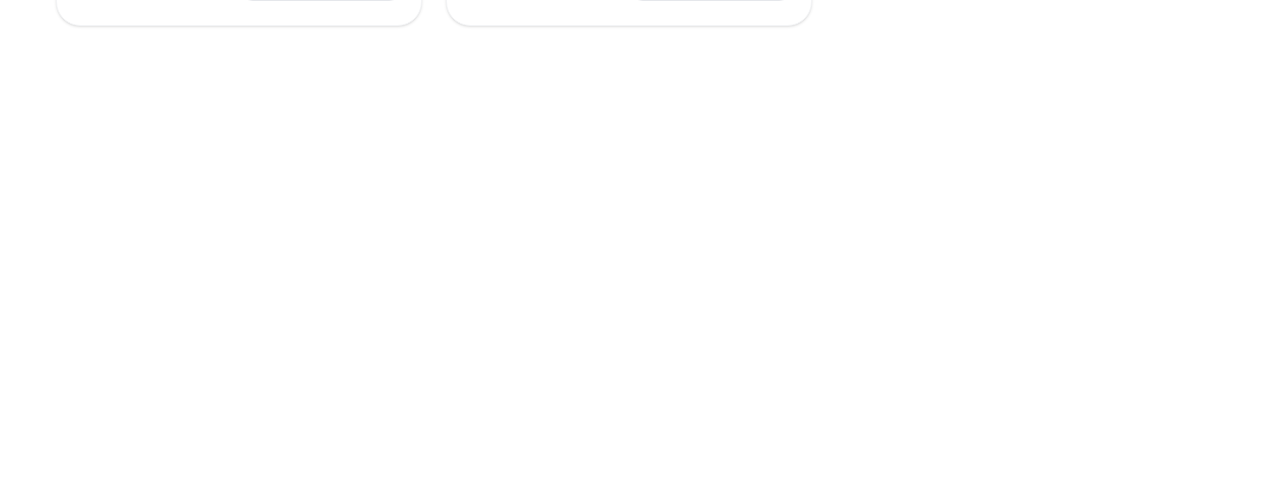
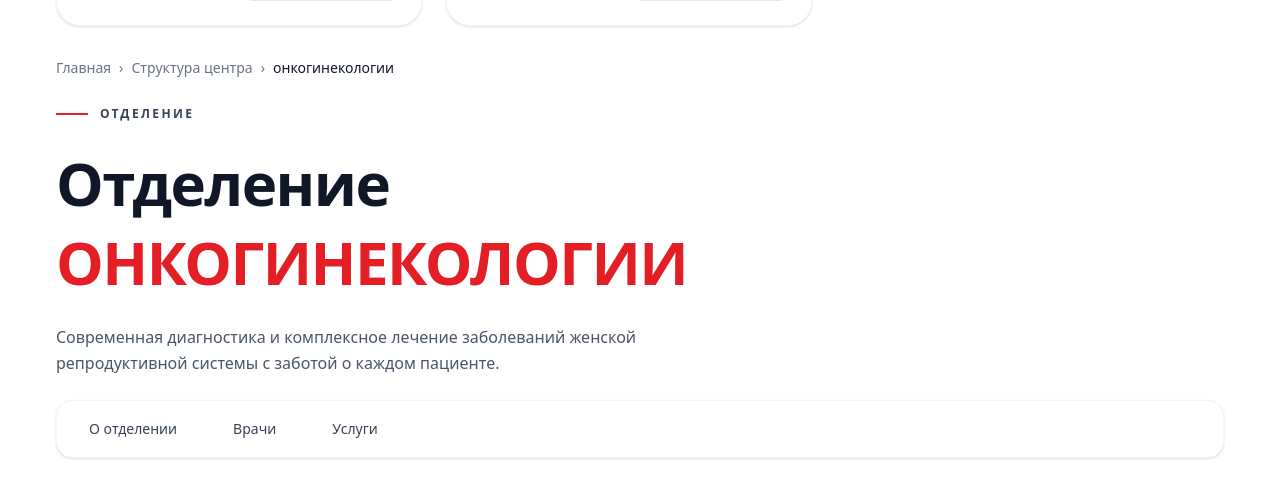
Before and after one commit to Davran12/oncology-front-next, a Next.js app: page / in a window 1280 px wide. Shown: the part 1140-1627 px from the top of the page. Before the commit the page ends 1198 px from the top, so only its background shows below. Built offline with nearby package versions, Linux system fonts and the light colour scheme.

Commit message:
create DepartmentHeading

```diff
--- a/src/app/page.tsx
+++ b/src/app/page.tsx
@@ -1,4 +1,5 @@
 import {DepartmentHero} from "@/widgets/department-hero/ui/DepartmentHero"
+import { DepartmentHeading } from "@/widgets/department-oncogin/ui/DepartmentHeading"
 import {DoctorSidebar} from "@/widgets/Doctor-sidebar/ui/DoctorSidebar"
 import {DoctorsSection} from "@/widgets/doctors-section/ui/DoctorsSection"
 
@@ -16,6 +17,11 @@ export default function Home() {
           <DoctorSidebar />
         </div>
       </div>
+      <DepartmentHeading
+        slug="onkogynekologiya"
+        name="онкогинекологии"
+        description="Современная диагностика и комплексное лечение заболеваний женской репродуктивной системы с заботой о каждом пациенте."
+      />
     </main>
   )
 }
--- /dev/null
+++ b/src/widgets/department-oncogin/ui/DepartmentHeading.tsx
@@ -0,0 +1,73 @@
+"use client"
+
+import Link from "next/link"
+import {usePathname} from "next/navigation"
+import {DepartmentHeadingProps, getDepartmentTabs} from "./department.constants"
+
+export function DepartmentHeading({
+  slug,
+  name,
+  description,
+}: DepartmentHeadingProps) {
+  const pathname = usePathname()
+  const tabs = getDepartmentTabs(slug)
+
+  return (
+    <div className="w-full flex flex-col gap-6">
+      <nav className="flex items-center gap-2 text-xs md:text-sm text-gray-500 overflow-x-auto whitespace-nowrap pb-1">
+        <Link href="/" className="hover:text-gray-900 transition-colors">
+          Главная
+        </Link>
+        <span>›</span>
+        <Link
+          href="/departments"
+          className="hover:text-gray-900 transition-colors"
+        >
+          Структура центра
+        </Link>
+        <span>›</span>
+        <span className="text-gray-900 font-medium">{name}</span>
+      </nav>
+
+      <div className="flex items-center gap-3">
+        <span className="w-8 h-0.5 bg-[var(--color-primary-red)] shrink-0"></span>
+        <span className="text-xs font-bold tracking-[0.2em] uppercase text-gray-700">
+          ОТДЕЛЕНИЕ
+        </span>
+      </div>
+
+      <h1 className="flex flex-col text-3xl md:text-5xl lg:text-6xl font-bold tracking-tight leading-tight">
+        <span className="text-gray-900">Отделение</span>
+        <span className="text-[var(--color-primary-red)] uppercase mt-1">
+          {name}
+        </span>
+      </h1>
+
+      <p className="text-gray-600 text-sm md:text-base max-w-2xl leading-relaxed">
+        {description}
+      </p>
+
+      <div className="w-full bg-white p-2 rounded-2xl border border-gray-100 shadow-sm overflow-x-auto">
+        <div className="flex items-center gap-2 min-w-max sm:min-w-0">
+          {tabs.map((tab) => {
+            const isActive = pathname === tab.href
+
+            return (
+              <Link
+                key={tab.href}
+                href={tab.href}
+                className={`px-6 py-2.5 rounded-xl text-sm font-medium transition-colors text-center ${
+                  isActive
+                    ? "bg-[var(--color-primary-red)] text-white shadow-sm"
+                    : "text-gray-700 hover:bg-gray-100/80"
+                }`}
+              >
+                {tab.name}
+              </Link>
+            )
+          })}
+        </div>
+      </div>
+    </div>
+  )
+}
--- /dev/null
+++ b/src/widgets/department-oncogin/ui/department.constants.ts
@@ -0,0 +1,11 @@
+export interface DepartmentHeadingProps {
+  slug: string
+  name: string
+  description: string
+}
+
+export const getDepartmentTabs = (slug: string) => [
+  {name: "О отделении", href: `/departments/${slug}`},
+  {name: "Врачи", href: `/departments/${slug}/doctors`},
+  {name: "Услуги", href: `/departments/${slug}/services`},
+]
```
